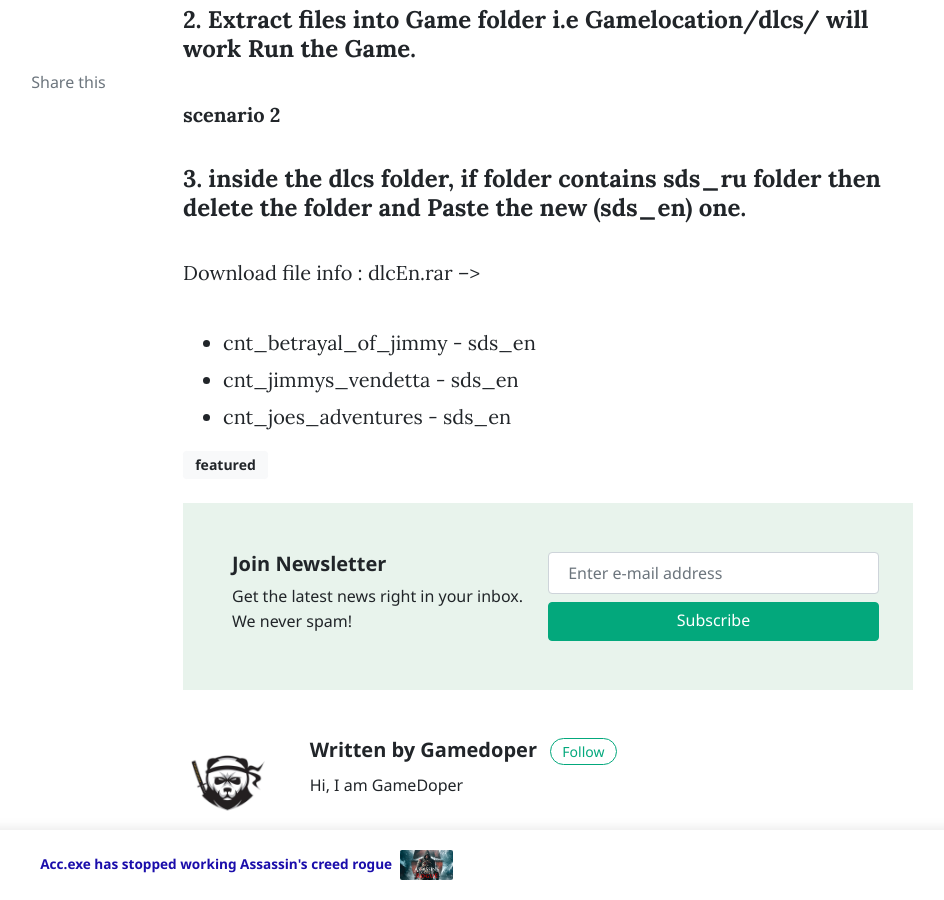
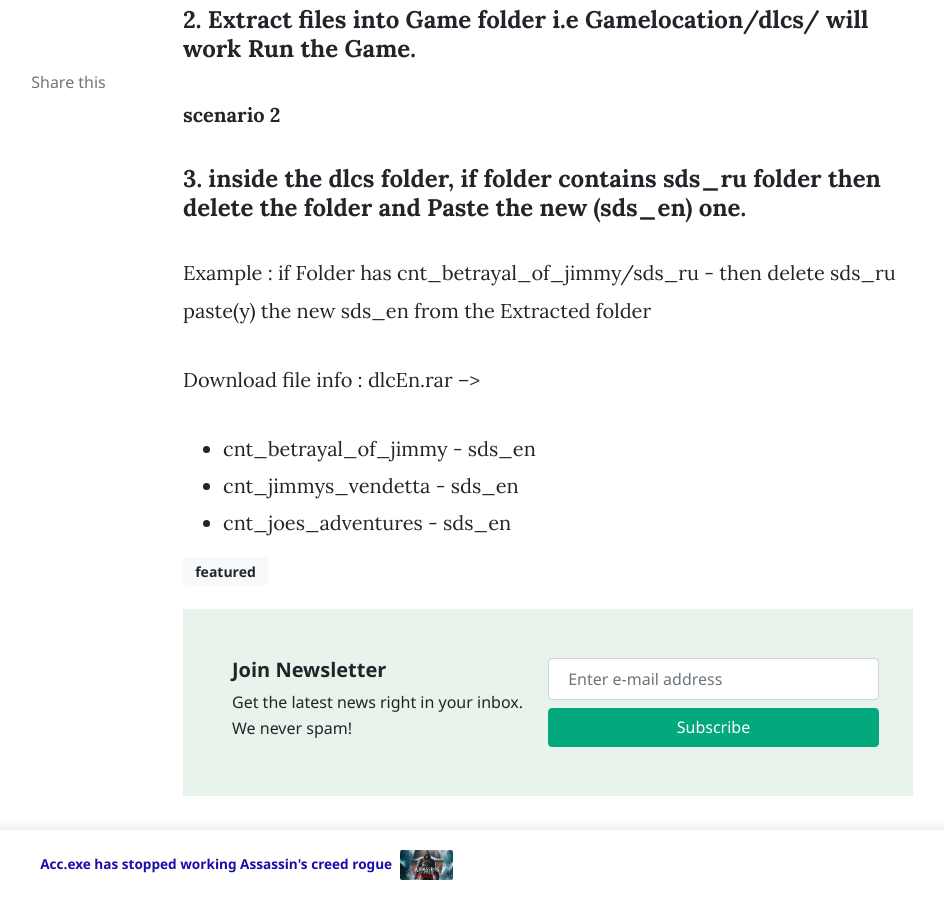
Before and after one commit to Gamedoper/Gamedoperarchives.github.io, a Jekyll site: the page built from _posts/2010-05-19-mafia2-russia2english.md, in a window 1280 px wide and 900 px high, scrolled down 2186 px. Shown: the whole window, without its empty margins (187-1131 px from the left). Built offline with Jekyll 4.4.1, drawn with Linux system fonts in a browser that asks for light colours; nearby versions of some CDN libraries; comment, search, counter and statistics services are not loaded.

Commit message:
Update 2010-05-19-mafia2-russia2english.md

```diff
--- a/_posts/2010-05-19-mafia2-russia2english.md
+++ b/_posts/2010-05-19-mafia2-russia2english.md
@@ -112,6 +112,9 @@ INSTRUCTIONS :</b></div>
 
 #### 3.  inside the dlcs folder, if folder contains sds_ru folder then delete the folder and Paste the new (sds_en) one.
 
+Example : if Folder has cnt_betrayal_of_jimmy/sds_ru - then delete sds_ru
+paste(y) the new sds_en from the Extracted folder
+
 Download file info :
 dlcEn.rar -->
  - cnt_betrayal_of_jimmy - sds_en
```
